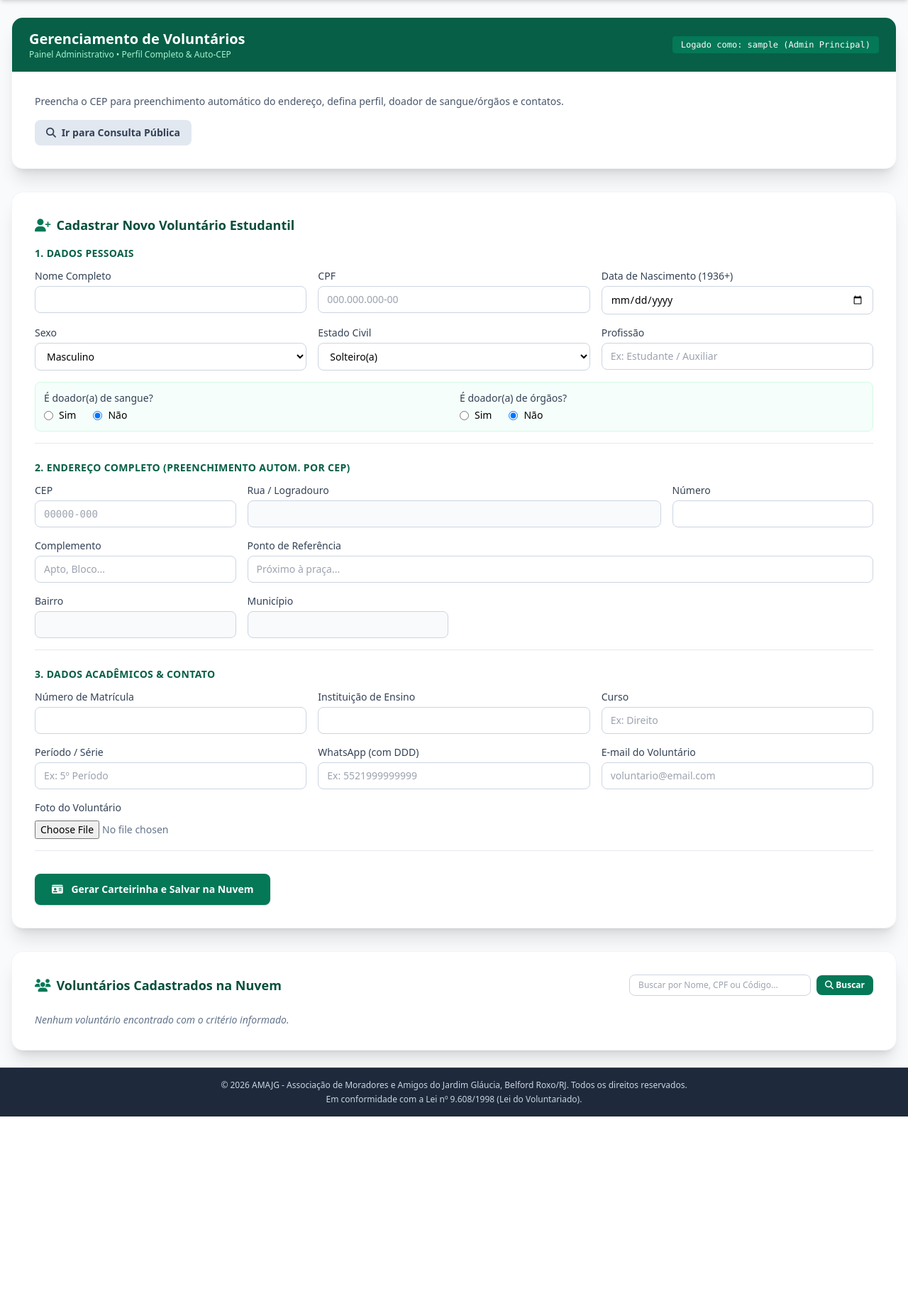
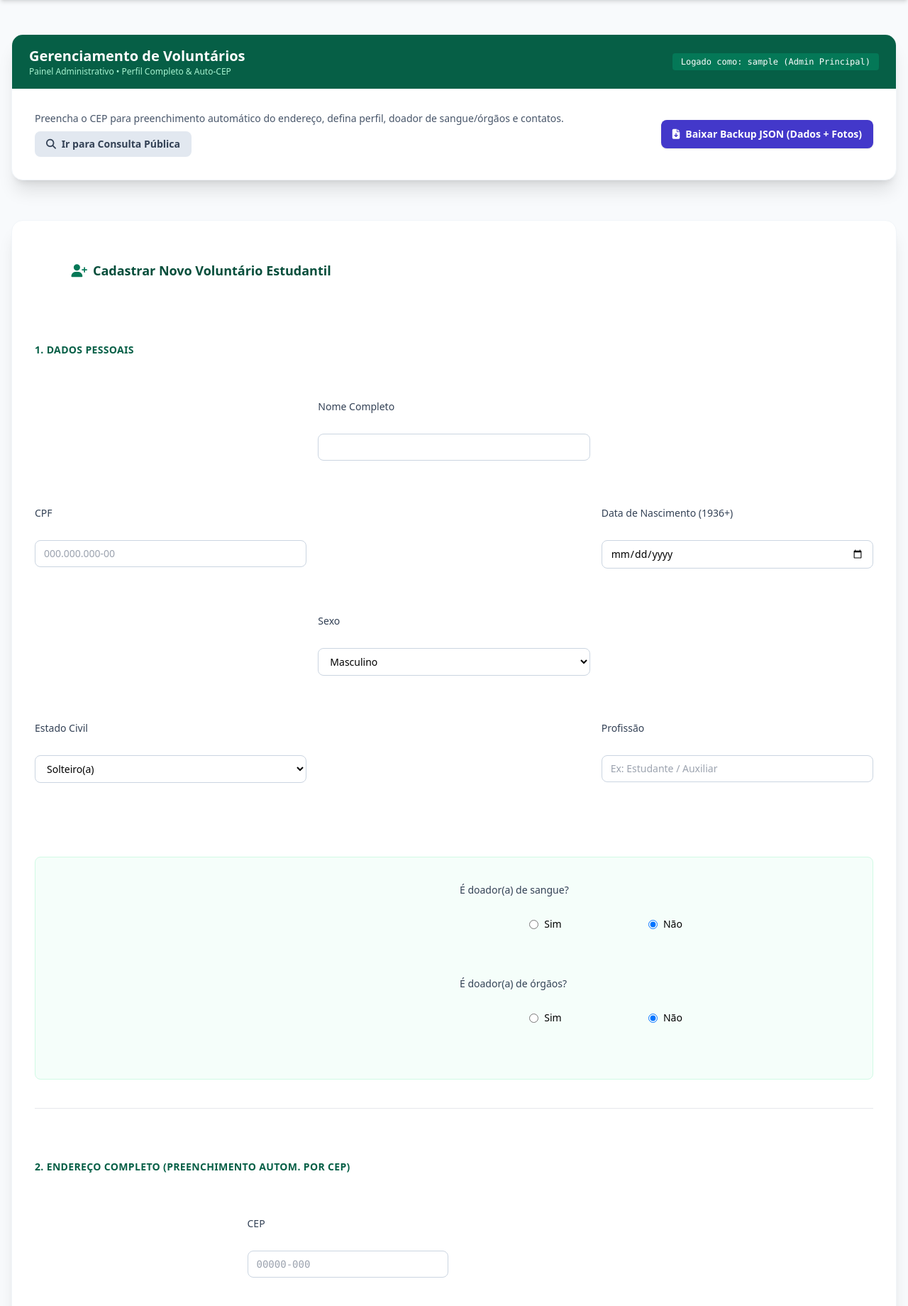
Before and after one commit to amajg/amajg-voluntarios, a Flask app: page /admin in a window 1280 px wide. Shown: the part 80-1920 px from the top of the page at 71% size. Before the commit the page ends 1653 px from the top, so only its background shows below. Run offline with Flask 3, Linux system fonts and the light colour scheme; the visitor is signed in with stand-in values (Sample User, id 1); some libraries are stand-ins or nearby versions.

Commit message:
Update admin.html

```diff
--- a/templates/admin.html
+++ b/templates/admin.html
@@ -12,14 +12,20 @@
                 Logado como: {{ session.get('admin_user') }} {% if is_main_admin %}(Admin Principal){% endif %}
             </span>
         </div>
-        <div class="p-6 md:p-8">
-            <p class="text-sm text-slate-600 mb-4">Preencha o CEP para preenchimento automático do endereço, defina perfil, doador de sangue/órgãos e contatos.</p>
+        <div class="p-6 md:p-8 flex flex-col md:flex-row md:items-center justify-between gap-4">
+            <div>
+                <p class="text-sm text-slate-600 mb-2">Preencha o CEP para preenchimento automático do endereço, defina perfil, doador de sangue/órgãos e contatos.</p>
                 <a href="{{ url_for('public_query') }}" class="inline-block bg-slate-200 text-slate-700 font-bold px-4 py-2 rounded-lg text-sm hover:bg-slate-300 transition">
                     <i class="fas fa-search mr-1"></i> Ir para Consulta Pública
                 </a>
             </div>
+            <div>
+                <a href="{{ url_for('export_backup_json') }}" class="bg-indigo-700 hover:bg-indigo-600 text-white font-bold px-4 py-2.5 rounded-lg text-sm transition shadow inline-flex items-center">
+                    <i class="fas fa-file-download mr-2"></i> Baixar Backup JSON (Dados + Fotos)
+                </a>
             </div>
-
+        </div>
+    </div>
     <!-- Formulário de Cadastro (mantido igual) -->
     <div class="bg-white rounded-2xl shadow-xl overflow-hidden border border-slate-100 p-6 md:p-8">
         <h3 class="text-lg font-bold text-emerald-900 mb-4 flex items-center">
```
Lines whose indentation alone changed are shown as unchanged.
